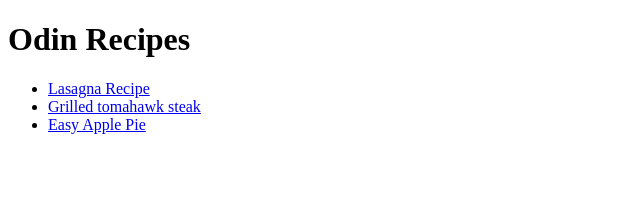
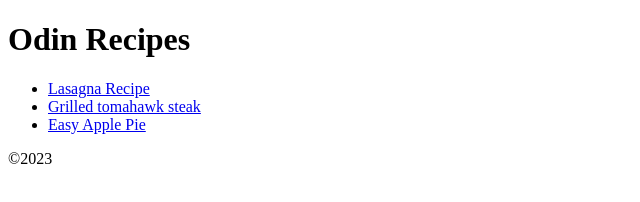
Before and after one commit to chrissbateur/odin-recipes, a plain HTML site: page index.html in a window 1280 px wide. Shown: the full height of the page, 0-640 px from the left. Drawn offline with Linux system fonts and the light colour scheme.

```diff
--- a/index.html
+++ b/index.html
@@ -14,5 +14,6 @@
     <li> <a href="recipes/Easy-Apple-Pie.html">Easy Apple Pie</a></li>
 
    </ul>
+  <p> &copy;2023</p>
 </body>
 </html>
```
